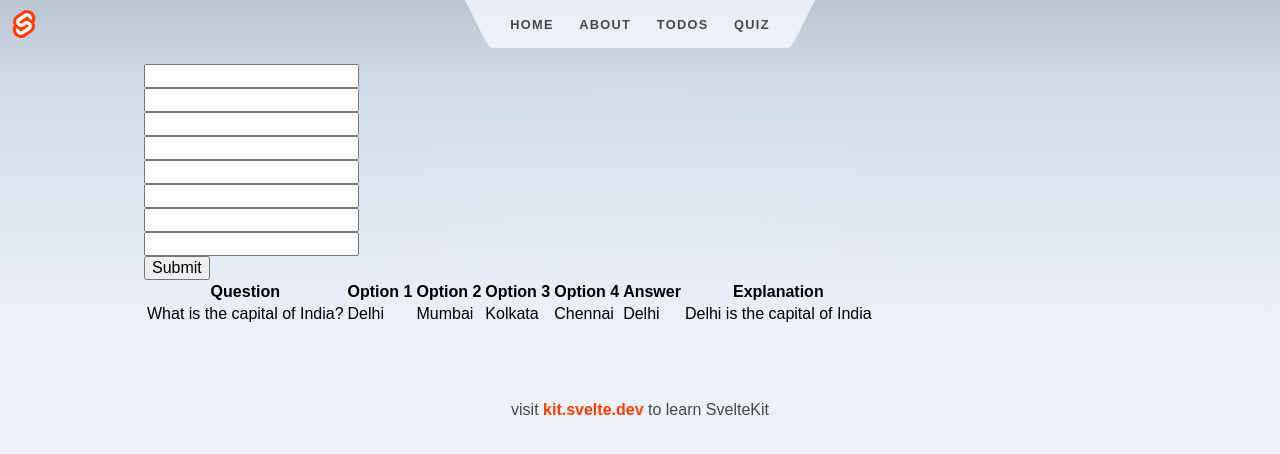
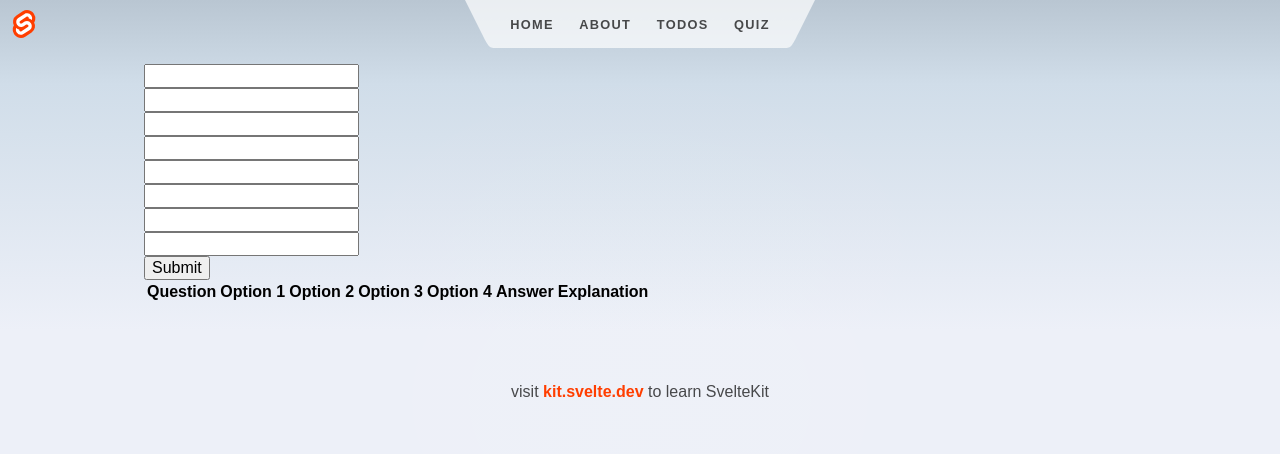
Before and after one commit to ashok-cse/my-sveltekit-app, a SvelteKit app: page /quiz in a window 1280 px wide. Shown: the top 454 px of the page. Built offline with nearby package versions, Linux system fonts and the light colour scheme.

Commit message:
Isko Last Baar Dekho

```diff
--- a/src/routes/quiz/+page.svelte
+++ b/src/routes/quiz/+page.svelte
@@ -55,11 +55,11 @@
         },
     ];
 
-    let newquestion = [...question];
+    let newquestion = "";
 
     function addQuestion() {
-        newquestion = [...newquestion, ...demoquestion];
-        newquestion = question
+        question = [...question];
+        newquestion = "";
     }
 
 </script>
@@ -96,7 +96,7 @@
             <th>Answer</th>
             <th>Explanation</th>
         </tr>
-        {#each demoquestion as q}
+        {#each question as q}
         <tr>
             <td>{q.value}</td>
             <td>{q.options[0].value}</td>
```
